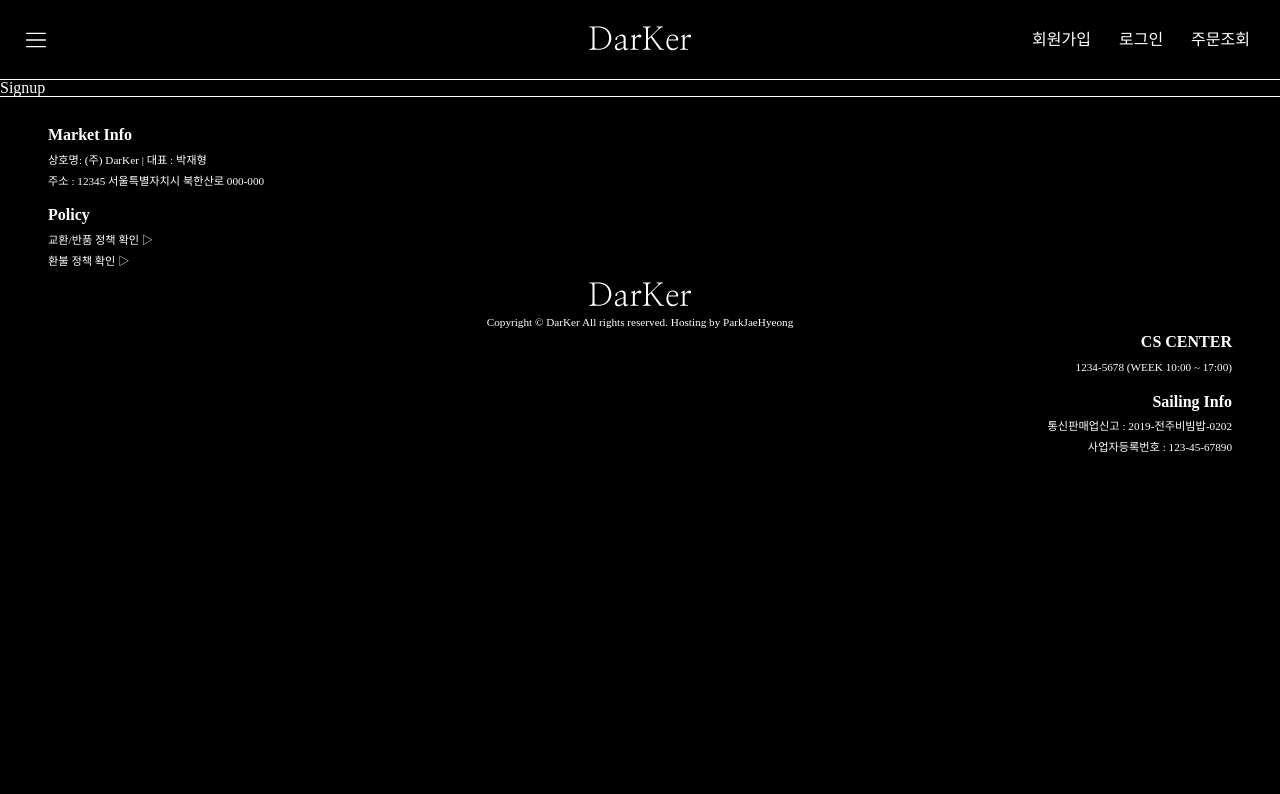
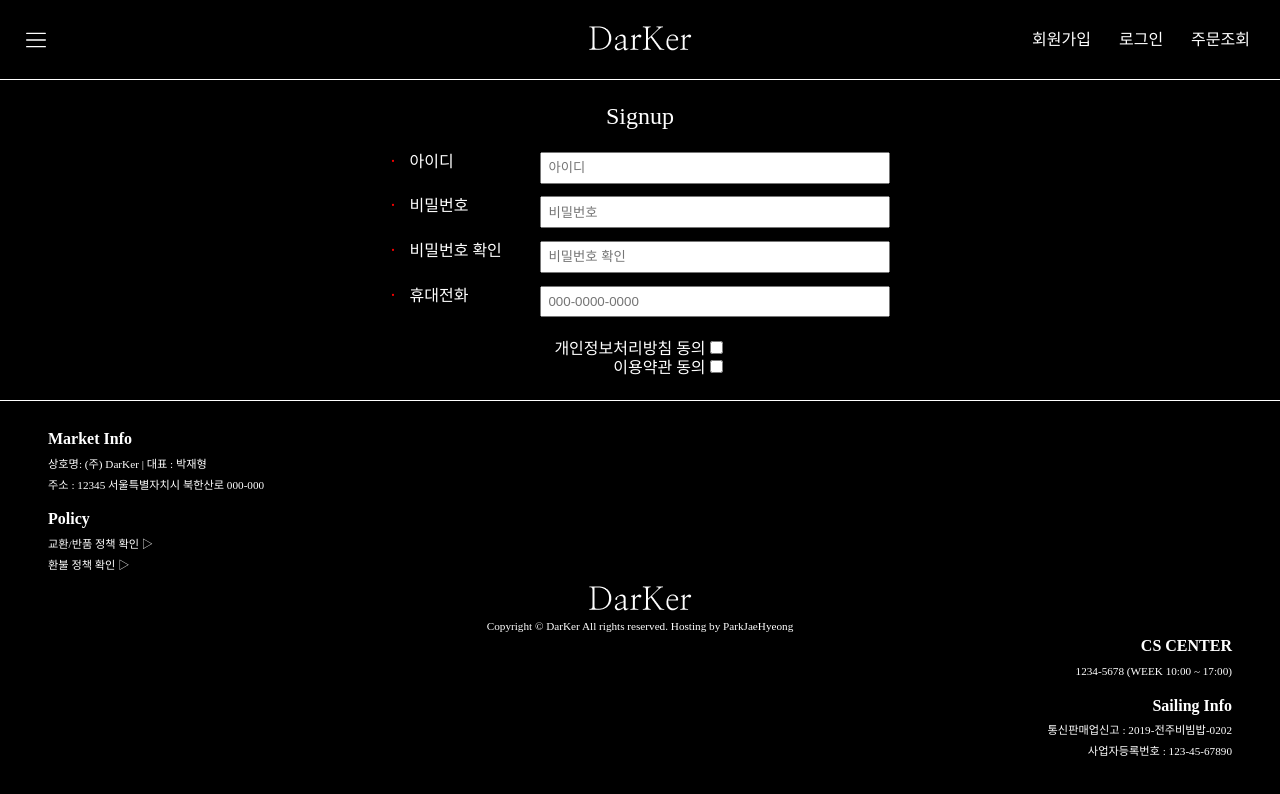
Before and after one commit to zae-hyeong/DarKer, a React (Create React App) app: page / in a window 1280 px wide. Both pictures are taken after a click on the item "회원가입". Shown: the top 794 px of the page. Built offline with nearby package versions, Linux system fonts and the light colour scheme.

Commit message:
[feat] add signup page

```diff
--- a/src/Component/Auth/Login.js
+++ b/src/Component/Auth/Login.js
@@ -1,5 +1,5 @@
 import React from "react";
-import "./Login.css";
+import "./LoginSignup.css";
 
 const Login = () => {
   return (
--- a/src/Component/Auth/Login.css
+++ b/src/Component/Auth/LoginSignup.css
@@ -1,4 +1,5 @@
-.login-wrapper {
+.login-wrapper,
+.signup-wrapper {
   width: 100%;
   height: calc(100vh - 80px - 400px);
   display: flex;
@@ -6,12 +7,8 @@
   align-items: center;
 }
 
-.login-form-label {
-  font-size: 1.5rem;
-  margin-bottom: 1.5rem;
-}
-
-#login-form {
+#login-form,
+#signup-form {
   display: flex;
   flex-direction: column;
   justify-content: center;
@@ -20,10 +17,18 @@
   width: 500px;
 }
 
-#login-form > input {
+.login-form-label,
+.signup-form-label {
+  font-size: 1.5rem;
+  margin-bottom: 1.5rem;
+}
+
+#login-form > input,
+.signup-input-wrapper input {
   width: 100%;
   padding: 0.4rem;
   box-sizing: border-box;
+  margin-bottom: 0.8rem;
 }
 
 #id-input {
@@ -46,7 +51,7 @@
 }
 
 #find-id::after {
-  content: '';
+  content: "";
   flex-grow: 1;
   background-color: white;
   height: 0.6rem;
@@ -56,7 +61,8 @@
   line-height: 1rem;
 }
 
-#id-input, #pw-input {
+#id-input,
+#pw-input {
   width: 100%;
 }
 
@@ -67,3 +73,31 @@
 #save-id-wrapper {
   float: right;
 }
+
+.signup-input-wrapper {
+  display: flex;
+  width: 100%;
+}
+.signup-input-wrapper > label {
+  width: 27%;
+  text-align: start;
+  margin-right: 3%;
+}
+
+.signup-input-wrapper > input {
+  width: 70%;
+}
+
+.signup-input-wrapper > label::before {
+  content: "·";
+  font-size: large;
+  color: red;
+  margin-right: 10%;
+}
+
+#signup-detail {
+  display: flex;
+  flex-direction: column;
+  align-items: end;
+  margin-top: 0.5rem;
+}
--- a/src/Component/Auth/Signup.js
+++ b/src/Component/Auth/Signup.js
@@ -1,10 +1,62 @@
-import React from 'react'
-import './Signup.css'
+import React from "react";
+import "./LoginSignup.css";
 
 const Signup = () => {
   return (
-    <div>Signup</div>
-  )
-}
+    <div className="signup-wrapper">
+      <form id="signup-form" action="submit">
+        <label className="signup-form-label" htmlFor="signup-form">
+          Signup
+        </label>
+        <div className="signup-input-wrapper">
+          <label htmlFor="signup-id-input">아이디</label>
+          <input
+            id="signup-id-input"
+            className="essential-input-element"
+            type="text"
+            placeholder="아이디"
+          />
+        </div>
+        <div className="signup-input-wrapper">
+          <label htmlFor="signup-pw-input">비밀번호</label>
+          <input
+            id="signup-pw-input"
+            className="essential-input-element"
+            type="password"
+            placeholder="비밀번호"
+          />
+        </div>
+        <div className="signup-input-wrapper">
+          <label htmlFor="signup-pw-confirm-input">비밀번호 확인</label>
+          <input
+            id="signup-pw-confirm-input"
+            className="essential-input-element"
+            type="password"
+            placeholder="비밀번호 확인"
+          />
+        </div>
+        <div className="signup-input-wrapper">
+          <label htmlFor="signup-phone-number-input">휴대전화</label>
+          <input
+            id="signup-phone-number-input"
+            className="essential-input-element"
+            type="password"
+            placeholder="000-0000-0000"
+          />
+        </div>
+        <div id="signup-detail">
+          <div id="personal-info-agree-wrapper">
+            <label htmlFor="personal-info-agree">개인정보처리방침 동의</label>
+            <input id="personal-info-agree" type="checkbox"></input>
+          </div>
+          <div id="user-agreements-wrapper">
+            <label htmlFor="user-agreements">이용약관 동의</label>
+            <input id="user-agreements" type="checkbox"></input>
+          </div>
+        </div>
+      </form>
+    </div>
+  );
+};
 
-export default Signup
+export default Signup;
```
Also changed, not shown: src/Component/Auth/Signup.css (deleted).
